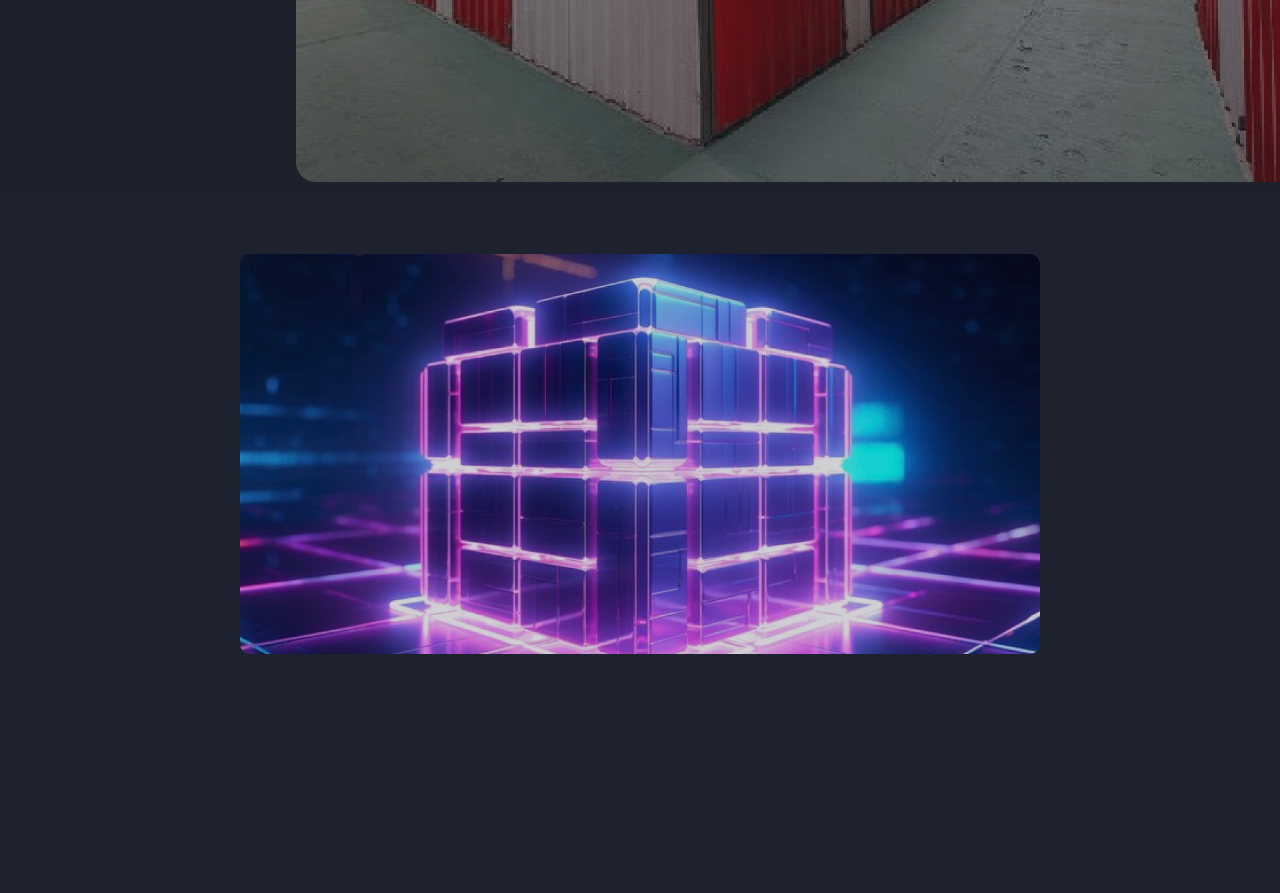
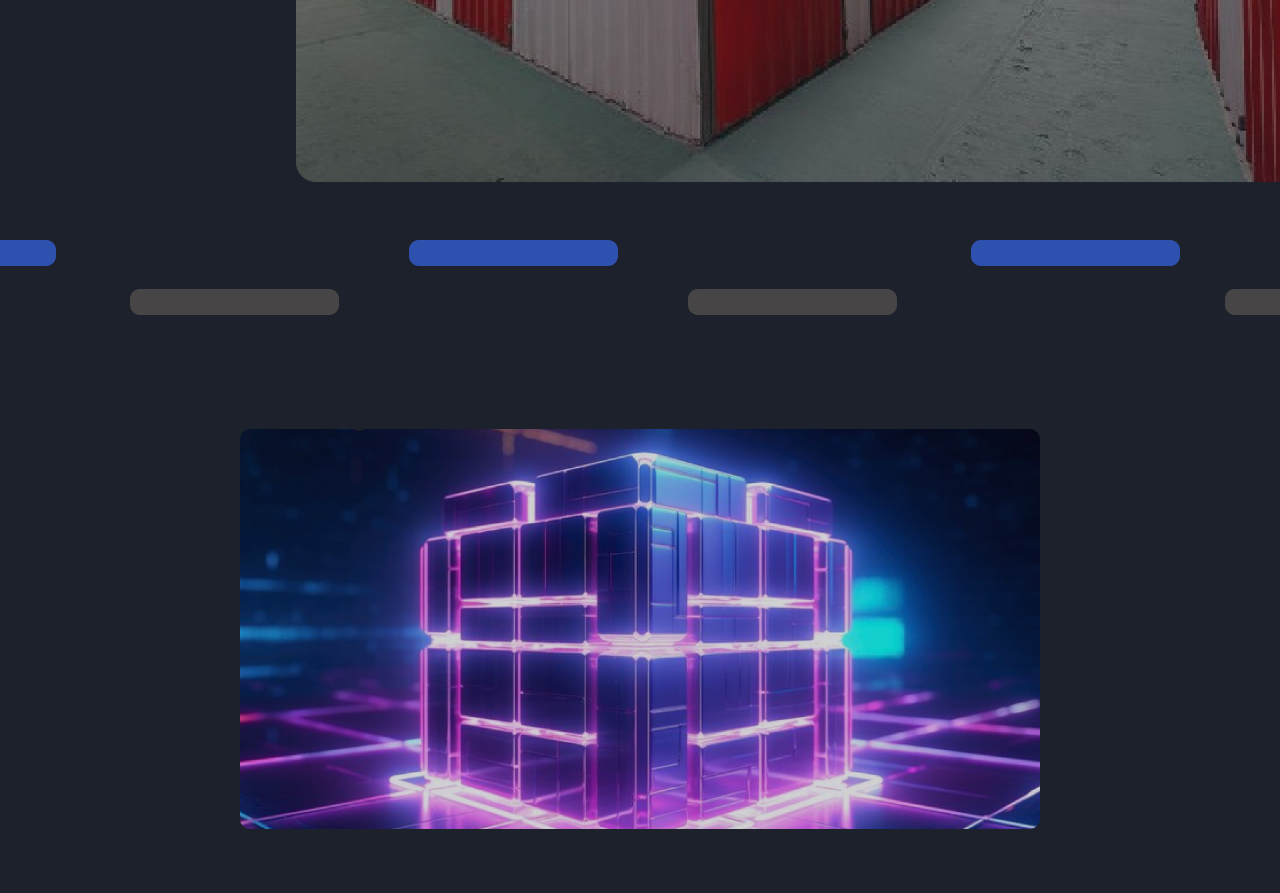
Before and after one commit to eothigas/YS_Storage, a PHP site: page / in a window 1280 px wide; the page is wider, and only the part inside the window is pictured. Shown: the part 1824-2717 px from the top of that part. Before the commit the page ends 2542 px from the top of that part, so only its background shows below. Run offline with PHP 8.4, Linux system fonts and the light colour scheme.

Commit message:
Adicionado campo separação

```diff
--- a/index.html
+++ b/index.html
@@ -131,6 +131,9 @@
         </div>
     </section>
 
+    <div class="separa">
+        <img src="./src/images/separa.png">
+    </div>
 
     <!-- Link para Página de Planos -->
     <section class="planos-section" id="planos">
--- a/src/webview.css
+++ b/src/webview.css
@@ -277,7 +277,7 @@
     display: none;
     position: absolute;
     width: 52.6%;
-    height: 94.7%;
+    height: 85.5%;
     background-color: rgba(0, 0, 0, 0.9);
     color: white;
     border-radius: 20px;
@@ -313,11 +313,18 @@
     background-color: #777;
 }
 
+/* Estilo Separa */
+
+.separa {
+    display: flex;
+    justify-content: center;
+    align-items: center;
+    padding: 50px 0 50px 0;
+}
 
 /* Seção de Planos */
 .planos-section {
     padding: 4rem 0;
-    background-color: rgba(65, 87, 139, 0.028);
 }
 
 .planos-container {
```
Also changed, not shown: src/images/separa.png (added).
